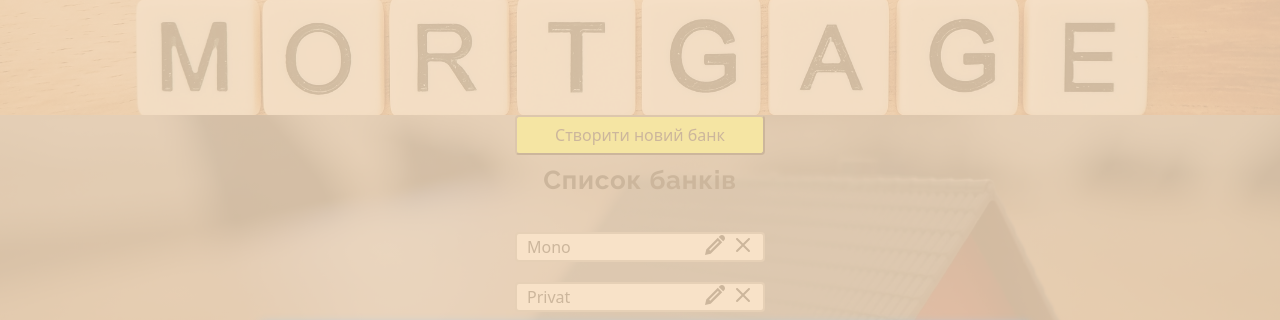
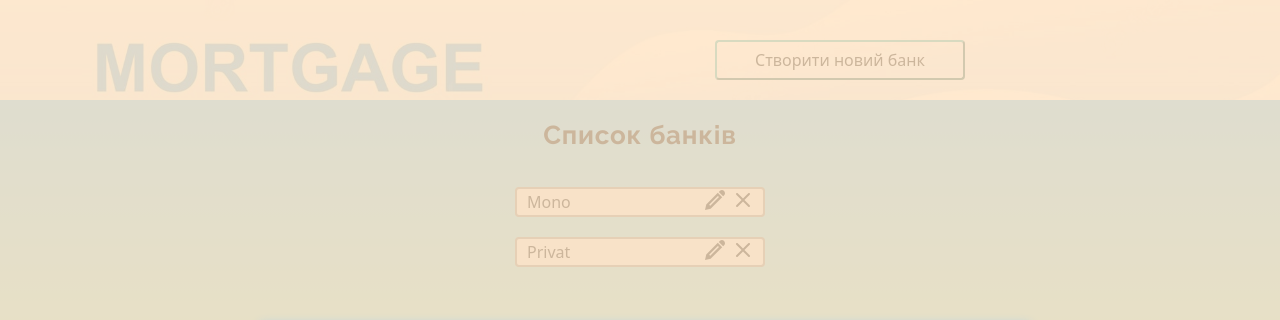
Before and after one commit to MaxsaVika/mortgage-banks-info, a plain HTML site: page index.html in a window 1280 px wide. Shown: the top 320 px of the page. Drawn offline with nearby package versions, Linux system fonts and the light colour scheme.

Commit message:
closetofinish

```diff
--- a/css/main.css
+++ b/css/main.css
@@ -3,7 +3,7 @@ ul {
 }
 
 .hero {
-    background-image: linear-gradient(rgba(47, 48, 58, 0.4), rgba(47, 48, 58, 0.4)), url(../img/tierra-mallorca-rgJ1J8SDEAY-unsplash.jpg);
+    background-image: linear-gradient(rgb(93, 196, 255), rgb(255, 250, 102));
     background-repeat: no-repeat;
     background-position: center;
     background-size: cover;
@@ -62,19 +62,22 @@ button {
         line-height: 1.19;
         letter-spacing: 0.03em;
         margin: auto;
-        margin-top: 10px;
+        padding-top: 20px;
         margin-bottom: 20px;
 }
 .header {
-    background-image: url(../img/precondo-ca-uJ7NOEbTd80-unsplash1.jpg);
+    background-image: url(../img/Mortgage-header.jpg);
     /* display: none; */
     background-repeat: no-repeat;
     background-position: center;
     background-size: cover;
-    height: 115px;
+    height: 100px;
+    padding-top: 40px;
+    padding-left: 400px;
 
 
 }
+
 
 
 .info-title {
@@ -100,11 +103,12 @@ button {
 
 .create_new_bank {
     border-radius: 4px;
+    border-color: rgb(59, 180, 180);
     width: 250px;
     height: 40px;
     margin: auto;
     display: block;
-    background-color: rgb(206, 236, 36);
+    background-color: transparent;
     transition: color 250ms cubic-bezier(0.4, 0, 0.2, 1);
 
 }
@@ -112,7 +116,7 @@ button {
 .create_new_bank:hover,
 .create_new_bank:focus {
     background-color: rgb(54, 188, 225);
-    color: white;
+    color: yellow;
     transition: color 250ms cubic-bezier(0.4, 0, 0.2, 1);
 
 }
--- a/index.html
+++ b/index.html
@@ -18,10 +18,10 @@
 <body>
   <header class="header">
     <!-- <h1 class="header-title">Mortgage</h1> -->
-
+    <button class="create_new_bank" type="button">Створити новий банк</button>
   </header>
   <section class="hero">
-    <button class="create_new_bank" type="button">Створити новий банк</button>
+
     <h2 class="main-title">Список банків</h2>
 
     <div class="banklist-container">
```
Also changed, not shown: img/Mortgage-header.jpg (added).
